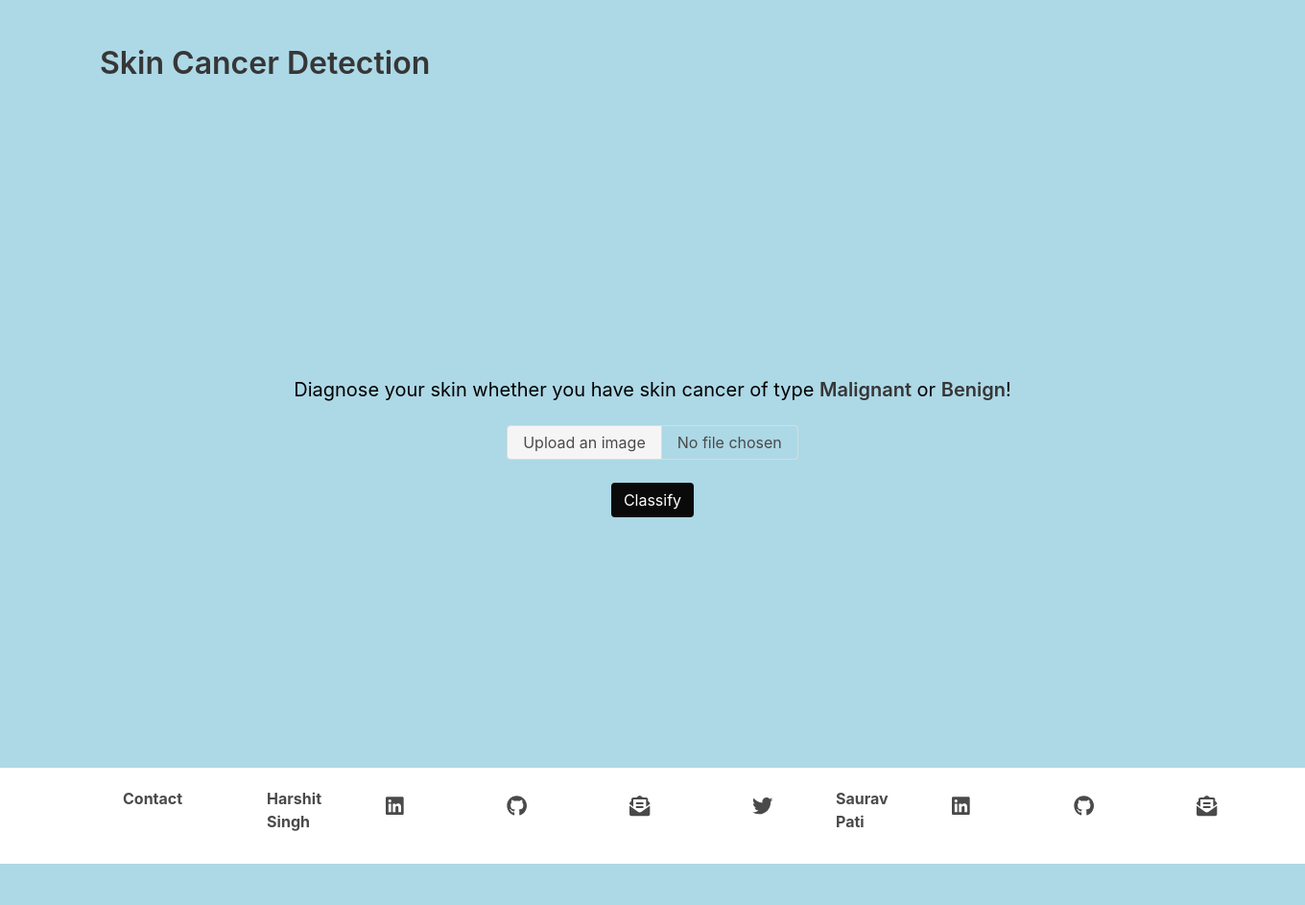
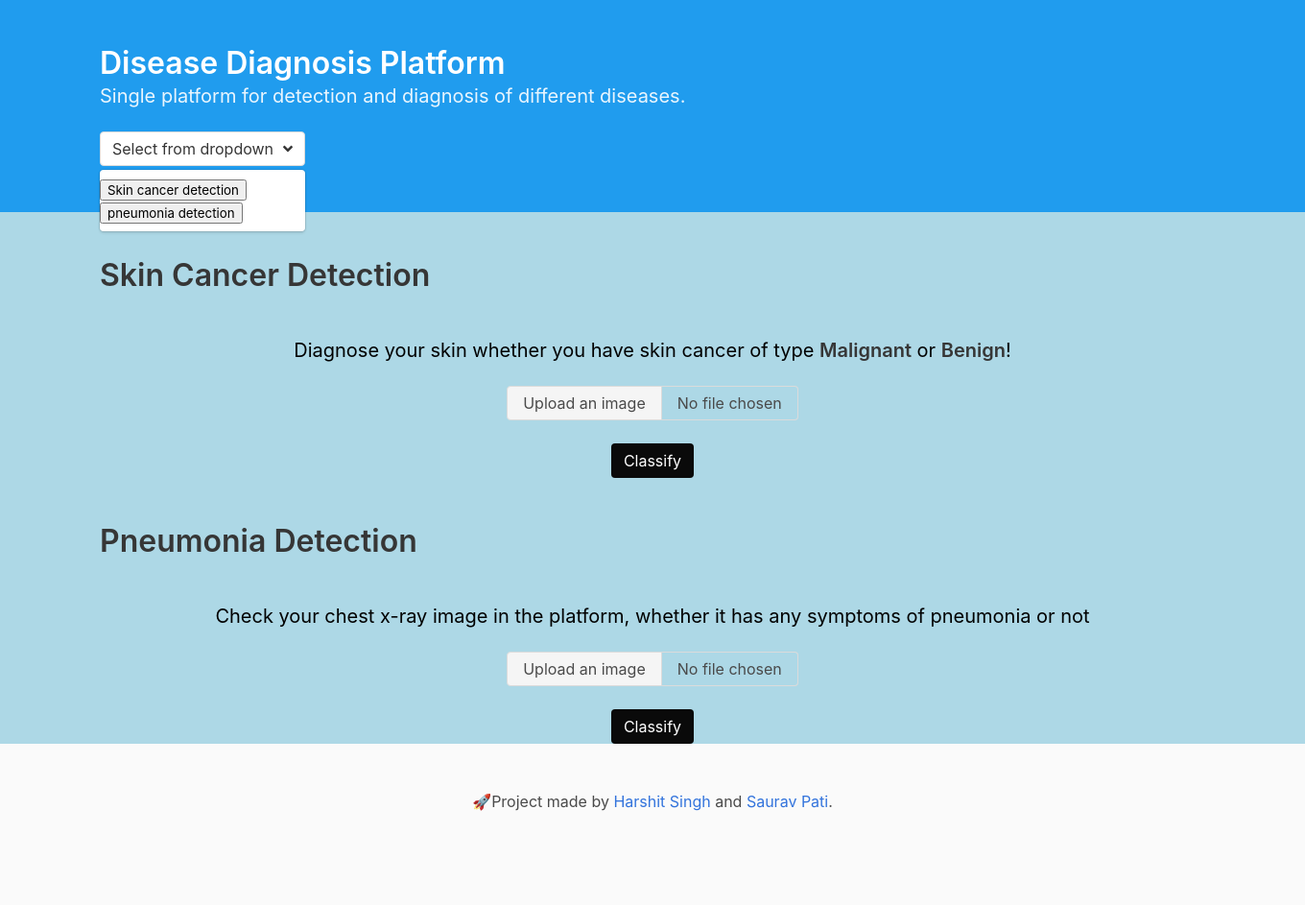
Before and after one commit to harshiitsingh/Disease-Diagnosis-Platform, a Flask app: page / in a window 1360 px wide. Shown: the whole page at 96% size. Before the commit the page ends 900 px from the top, so only its background shows below. Run offline with Flask 2, Linux system fonts and the light colour scheme; some libraries are stand-ins or nearby versions.

Commit message:
added Pneumonia and page redesign

```diff
--- a/app.py
+++ b/app.py
@@ -6,13 +6,15 @@ from flask import Flask, render_template, request, send_from_directory
 app = Flask(__name__)
 
 dir_path = os.path.dirname(os.path.realpath(__file__))
-UPLOAD_FOLDER = "C:\\Users\\Harshit Singh\\Music\\Deep Learning\\Skin Cancer\\uploads"
+UPLOAD_FOLDER =  "C:\\My Repos\\Disease-Diagnosis-Platform\\uploads"
 STATIC_FOLDER = "static"
 
 # Load model
 cnn_model = tf.keras.models.load_model(
-    "C:\\Users\\Harshit Singh\\Music\\Deep Learning\\Skin Cancer\\static\\models\\model(k=5) (1).hdf5"
+    "C:\\My Repos\\Disease-Diagnosis-Platform\\static\\models\\model(k=5) (1).hdf5"
 )
+
+pneumonia_model = tf.keras.models.load_model("C:\\My Repos\\Disease-Diagnosis-Platform\\static\\models\\model(k=5) (1).hdf5")
 
 IMAGE_SIZE = 299
 
@@ -73,6 +75,26 @@ def upload_file():
         "classify.html", image_file_name=file.filename, label=label, prob=prob
     )
 
+@app.route("/pneumonia", methods=["POST", "GET"])
+def pneu_upload_file():
+
+    if request.method == "GET":
+        return render_template("home.html")
+
+    else:
+        file = request.files["image"]
+        upload_image_path = os.path.join(UPLOAD_FOLDER, file.filename)
+        print(upload_image_path)
+        file.save(upload_image_path)
+
+        label, prob = classify(pneumonia_model, upload_image_path)
+
+        prob = round((prob * 100), 2)
+
+    return render_template(
+        "pneumonia.html", image_file_name=file.filename, label=label, prob=prob
+    )
+
 
 @app.route("/classify/<filename>")
 def send_file(filename):
--- /dev/null
+++ b/static/home.css
@@ -0,0 +1,7 @@
+footer {
+    height: auto;
+}
+
+.hero {
+    background: lightblue center / cover;
+}
--- a/templates/home.html
+++ b/templates/home.html
@@ -6,42 +6,66 @@
     <meta name="viewport" content="width=device-width, initial-scale=1">
     <title>Disease Diagnosis</title>
     <link rel="stylesheet" href="https://cdnjs.cloudflare.com/ajax/libs/bulma/0.7.5/css/bulma.min.css">
+    <link rel="stylesheet" href="../static/home.css" type="text/css">
     <script defer src="https://use.fontawesome.com/releases/v5.3.1/js/all.js"></script>
-    <style>
-        .hero {
-            background: lightblue center / cover;
-        }
-    </style>
-
+    <script src="../static/modal.js"></script>
 </head>
 
 
 <body>
 
+    <section class="hero is-info">
+        <div class="hero-body">
+            <div class="container">
+                <p class="title">
+                    Disease Diagnosis Platform
+                </p>
+                <p class="subtitle">
+                    Single platform for detection and diagnosis of different diseases.
+                </p>
+
+                <div class="dropdown is-active">
+                    <div class="dropdown-trigger">
+                        <button class="button" aria-haspopup="true" aria-controls="dropdown-menu">
+                            <span>Select from dropdown</span>
+                            <span class="icon is-small">
+                                <i class="fas fa-angle-down" aria-hidden="true"></i>
+                            </span>
+                        </button>
+                    </div>
+                    <div class="dropdown-menu" id="dropdown-menu" role="menu">
+                        <div class="dropdown-content">
+                            <button class="js-modal-trigger" data-target="modal-js-example">
+                                Skin cancer detection
+                            </button>
+                            <button class="js-modal-trigger" data-target="pneumonia">
+                                pneumonia detection
+                            </button>
+                        </div>
+                    </div>
+                </div>
+            </div>
+        </div>
+    </section>
+
+
+
     <!-- .hero -->
-    <section class="hero is-fullheight" has-background-black>
-
+    <section class="hero " has-background-black>
+        <section class="hero" has-background-black>
             <section class="section">
                 <div class="container">
                     <h1 class="title">
                         Skin Cancer Detection
                     </h1>
-                <!--
-            <p class="subsubtitle">
-                by <strong>Phuong T.M. Chu</strong> & <strong>Minh H. Nguyen</strong>
-            </p>
-            -->
                 </div>
             </section>
 
-
-        <section class="section">
             <div class="container has-text-centered bg-text" style="width: 100%">
                 <p class="subtitle" style="color:black">
                     Diagnose your skin whether you have skin cancer of type <strong>Malignant</strong> or
                     <strong>Benign</strong>!
                 </p>
-                <div>
                 <i class="arrow_down"></i>
                 <form action="/classify" method="post" enctype="multipart/form-data"
                     style="margin-top: 30px; width: 80%; text-align: center; margin: auto;">
@@ -60,146 +84,56 @@
                         </label>
                     </div>
                     <br>
-                        <input type="submit" value="Classify" class="button is-black" name="image" id="classify_button">
+                    <input type="submit" value="Classify" class="button is-black" name="image"
+                        id="classify_button">
                 </form>
-
             </div>
 
-            </div>
-            </div>
+<section class="hero" has-background-black>
+    <section class="section">
+        <div class="container">
+            <h1 class="title">
+                Pneumonia Detection
+            </h1>
         </div>
     </section>
 
+    <div class="container has-text-centered bg-text" style="width: 100%">
+        <p class="subtitle" style="color:black">
+           Check your chest x-ray image in the platform, whether it has any symptoms of pneumonia or not
+        </p>
+        <i class="arrow_down"></i>
+        <form action="/classify" method="post" enctype="multipart/form-data"
+            style="margin-top: 30px; width: 80%; text-align: center; margin: auto;">
+            <div class="file has-name is-centered">
+                <label class="file-label">
+                    <input class="file-input" type="file" id="image" name="image">
+                    <span class="file-cta">
+                        <span class="file-label">
+                            Upload an image
+                        </span>
+                    </span>
+                    <span class="file-name" id="file-name">
+                        No file chosen
+                    </span>
 
-        <nav class="level">
-            <!--
-        <div class="level-item has-text-centered">
-          <div>
-
-            <a class="navbar-item" href="https://github.com/ReiCHU31">
-                <img src="static/images/iconphuong.png" alt="Bulma: Free, open source, &amp; modern CSS framework based on Flexbox" style="max-height: 100%;">
-            </a>
+                </label>
             </div>
+            <br>
+            <input type="submit" value="Classify" class="button is-black" name="image"
+                id="classify_button">
+        </form>
     </div>
-
-        <div class="level-item has-text-centered">
-          <div>
-            <a class="navbar-item" href="https://github.com/minhhuu291">
-                <img src="static/images/Minh_logo_final.png" alt="Bulma: Free, open source, &amp; modern CSS framework based on Flexbox" width="144" height="700">
-            </a>
-            <p class="heading" style="color:white"><strong>Minh H. Nguyen</strong></p>
-          </div>
-        </div>
-        -->
-        </nav>
-
 </section>
 
-
-    <!-- .section -->
-    <section class="bd-footer-link">
-        <div class="container">
-            <div class="columns">
-                <div class="column">
-                    <article class="media notification has-background-white">
-                        <div class="media-content">
-                            <div class="content">
-                                <p class="subsubtitle">
-                                    <strong>Contact</strong>
+    <footer class="footer">
+        <div class="content has-text-centered">
+            <p>
+                🚀Project made by <a href="https://github.com/harshiitsingh">Harshit Singh</a> and <a
+                    href="https://github.com/oyesaurav">Saurav Pati</a>.
             </p>
         </div>
-                        </div>
-                    </article>
-                </div>
-                <div class="column">
-                    <article class="media notification has-background-white">
-                        <div class="media-content">
-                            <div class="content">
-                                <div class="columns">
-                                    <div class="column">
-                                        <p class="subsubtitle">
-                                            <strong>Harshit Singh</strong>
-                                        </p>
-                                    </div>
-                                    <div class="column">
-                                        <a class="navbar-item" href="https://www.linkedin.com/in//">
-                                            <figure class="media-content">
-                                                <span class="icon">
-                                                    <i class="fab fa-lg fa-linkedin"></i>
-                                                </span>
-                                            </figure>
-                                        </a>
-                                    </div>
-                                    <div class="column">
-                                        <a class="navbar-item" href="https://github.com/harshiitsingh">
-                                            <figure class="media-content">
-                                                <span class="icon">
-                                                    <i class="fab fa-lg fa-github"></i>
-                                                </span>
-                                            </figure>
-                                        </a>
-                                    </div>
-                                    <div class="column">
-                                        <a class="navbar-item" href="mailto: harman.s2021@gmail.com">
-                                            <figure class="media-content">
-                                                <span class="icon">
-                                                    <i class="fas fa-lg fa-envelope-open-text"></i>
-                                                </span>
-                                            </figure>
-                                        </a>
-                                    </div>
-                                    <div class="column">
-                                        <a class="navbar-item" href="https://twitter.com/harshiit_singh">
-                                            <figure class="media-content">
-                                                <span class="icon">
-                                                    <i class="fab fa-lg fa-twitter"></i>
-                                                </span>
-                                            </figure>
-                                        </a>
-                                    </div>
-                                    <div class="column">
-                                        <p class="subsubtitle">
-                                            <strong>Saurav Pati</strong>
-                                        </p>
-                                    </div>
-                                    <div class="column">
-                                        <a class="navbar-item" href="https://www.linkedin.com/in//">
-                                            <figure class="media-content">
-                                                <span class="icon">
-                                                    <i class="fab fa-lg fa-linkedin"></i>
-                                                </span>
-                                            </figure>
-                                        </a>
-                                    </div>
-                                    <div class="column">
-                                        <a class="navbar-item" href="https://github.com/">
-                                            <figure class="media-content">
-                                                <span class="icon">
-                                                    <i class="fab fa-lg fa-github"></i>
-                                                </span>
-                                            </figure>
-                                        </a>
-                                    </div>
-                                    <div class="column">
-                                        <a class="navbar-item" href="mailto: @gmail.com">
-                                            <figure class="media-content">
-                                                <span class="icon">
-                                                    <i class="fas fa-lg fa-envelope-open-text"></i>
-                                                </span>
-                                            </figure>
-                                        </a>
-                                    </div>
-                                </div>
-                            </div>
-                        </div>
-                </div>
-                </article>
-            </div>
-        </div>
-        </div>
-    </section>
-    <!-- /.section -->
-    <!-- /.hero -->
+    </footer>
 
 
     <script src="/static/script.js"></script>
```
Also changed, not shown: static/modal.js (added, +44 -0 lines), templates/pneumonia.html (added, +67 -0 lines), 1 other file. Lines whose indentation alone changed are shown as unchanged.
